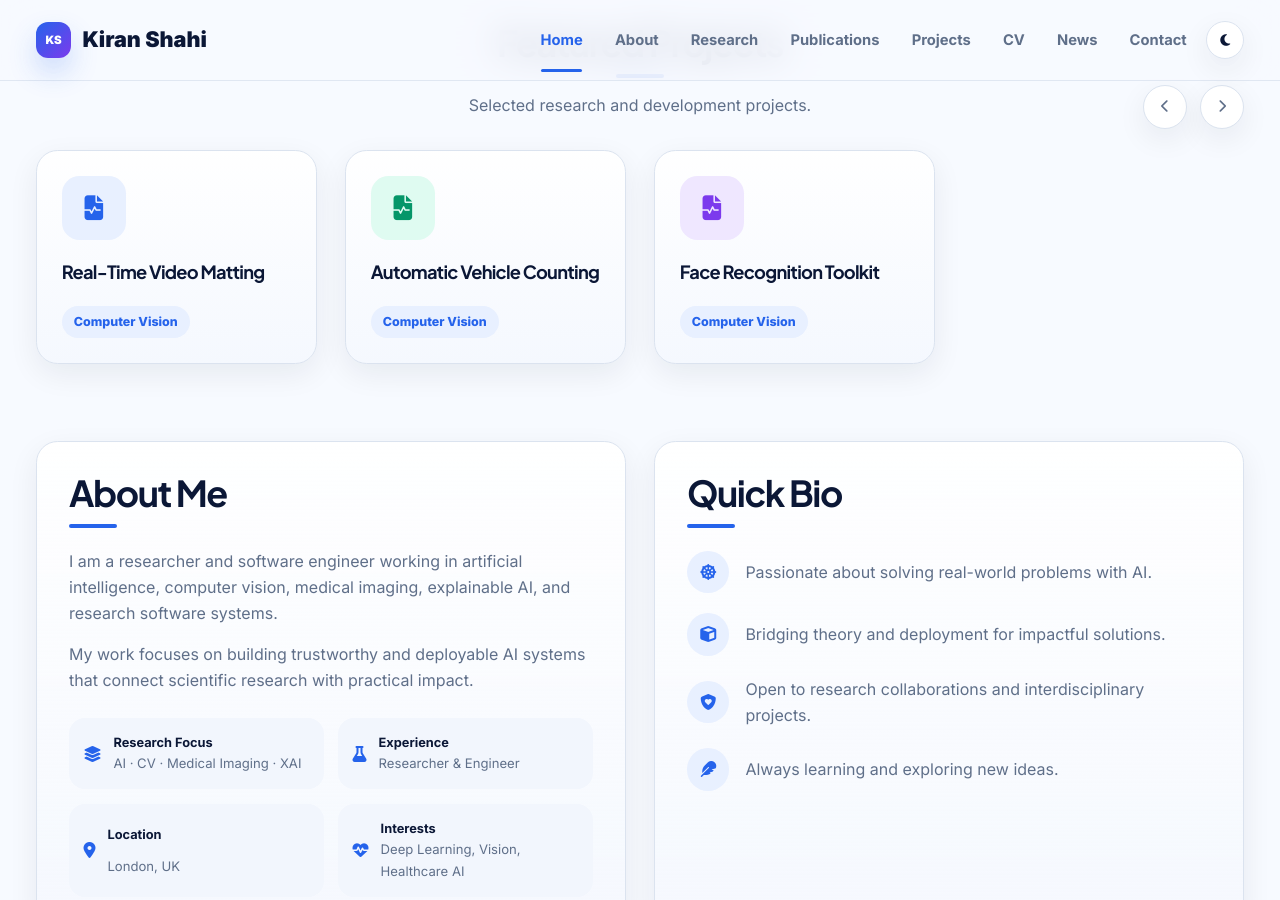
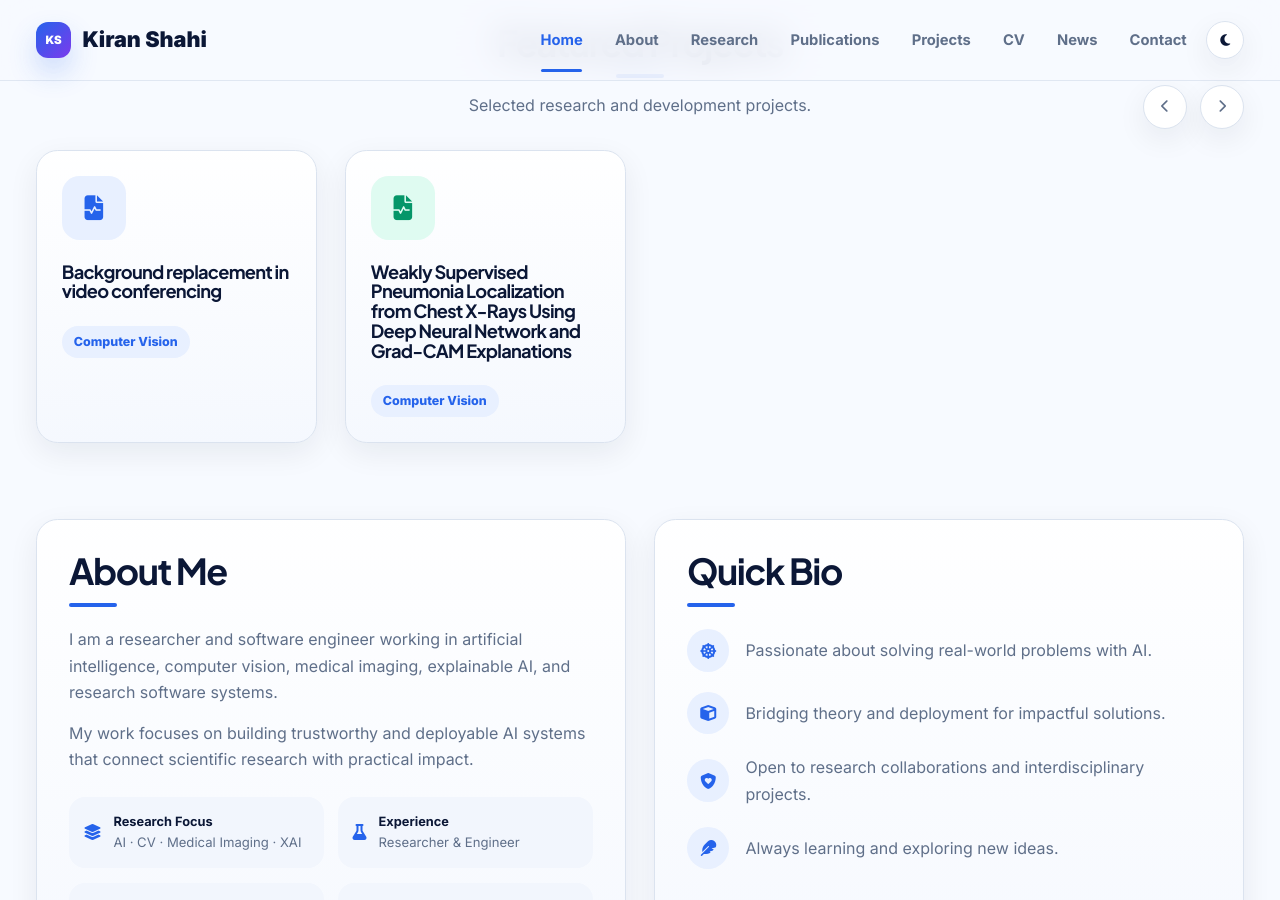
Before and after one commit to kiranshahi/kiranshahi.github.io, a Jekyll site: the page built from index.html, in a window 1280 px wide and 900 px high, scrolled down 1453 px. Built offline with Jekyll 4.4.1, drawn with Linux system fonts in a browser that asks for light colours.

Commit message:
research data updated

```diff
--- a/_data/research.yml
+++ b/_data/research.yml
@@ -1,15 +1,11 @@
-- title: "Real-Time Video Matting"
+- title: "Background replacement in video conferencing"
   summary: "Novel deep learning technique for high-quality background removal in videos."
-  link: "https://github.com/kiranshahi/Robust-Video-Matting"
+  link: "https://doi.org/10.53941/ijndi.2023.100004"
   image: "https://placehold.co/400x200?text=Real-Time+Video+Matting"
   alt: "Visualization of Real-Time Video Matting removing background from a video frame."
-- title: "Automatic Vehicle Counting"
+
+- title: "Weakly Supervised Pneumonia Localization from Chest X-Rays Using Deep Neural Network and Grad-CAM Explanations"
   summary: "Computer vision system that accurately counts and tracks vehicles in traffic footage."
-  link: "https://github.com/kiranshahi/vehicle-counting"
+  link: "https://arxiv.org/html/2511.00456v5"
   image: "https://placehold.co/400x200?text=Automatic+Vehicle+Counting"
   alt: "Visualization of the system counting vehicles in traffic footage."
-- title: "Face Recognition Toolkit"
-  summary: "Modular pipeline for face detection and recognition using deep neural networks."
-  link: "https://github.com/kiranshahi/face-recognition-toolkit"
-  image: "https://placehold.co/400x200?text=Face+Recognition+Toolkit"
-  alt: "Screenshot of the face recognition pipeline detecting multiple faces."
```
